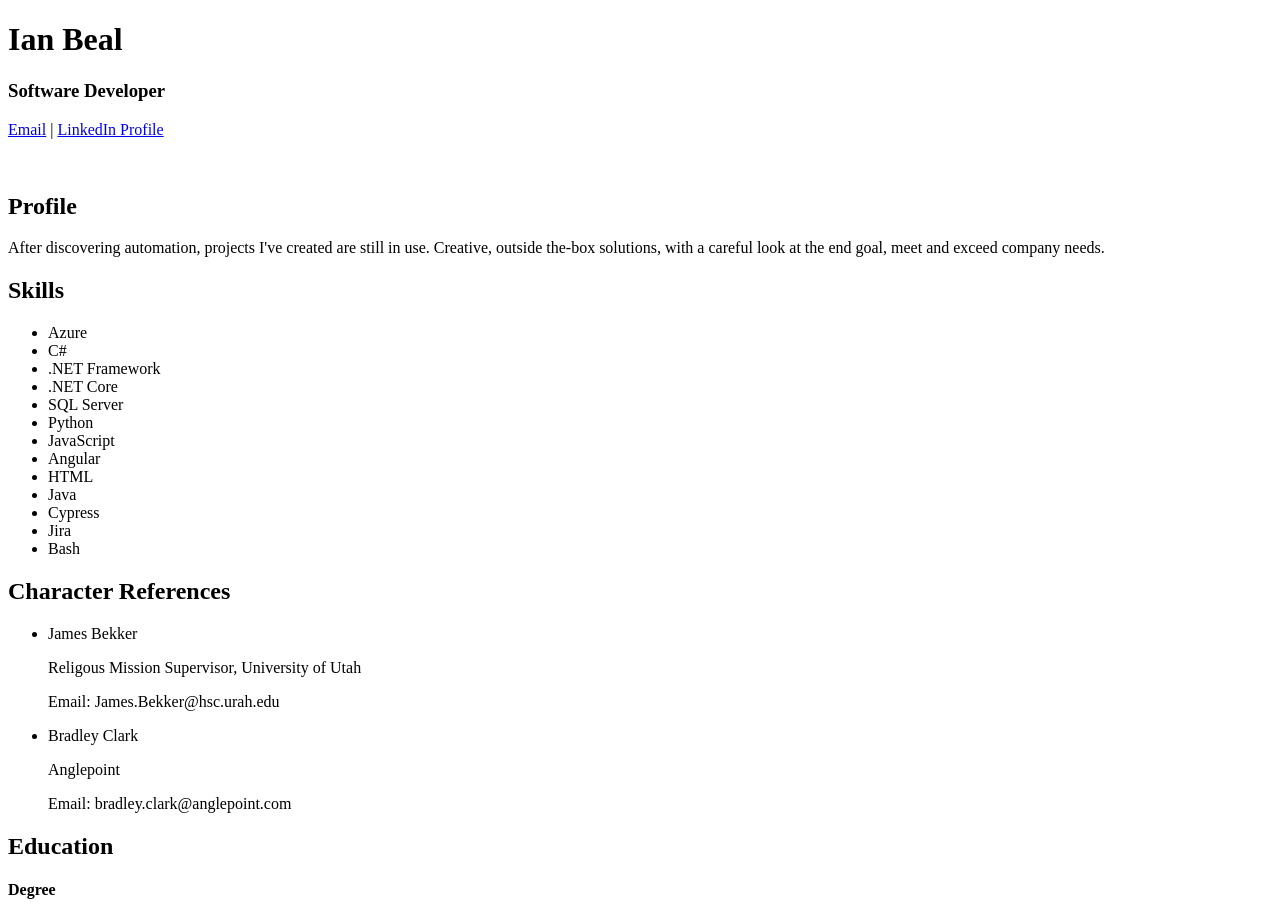
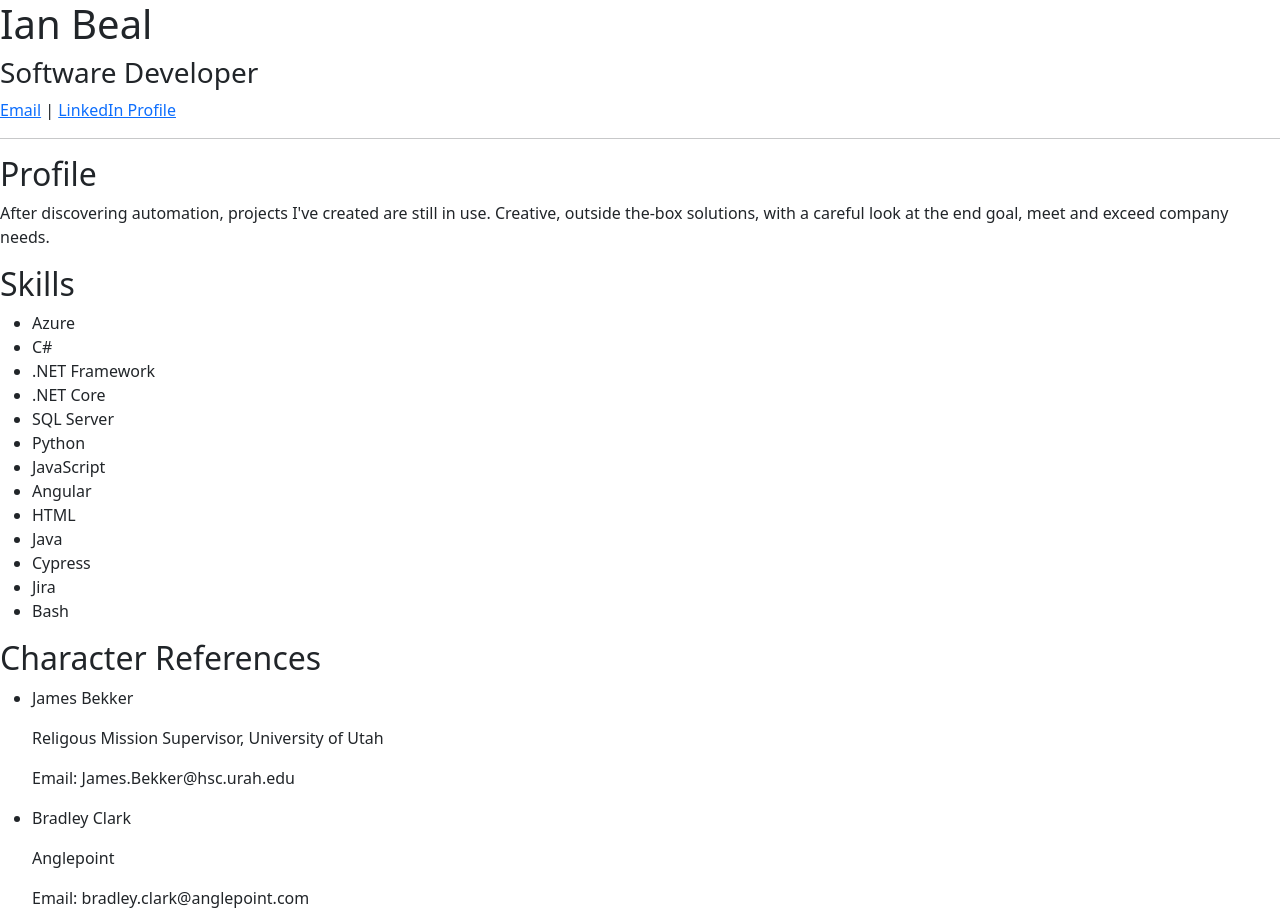
Before and after one commit to Bealer/resume, an Angular app: page / in a window 1280 px wide. Shown: the top 920 px of the page. Built offline with nearby package versions, Linux system fonts and the light colour scheme.

Commit message:
update stuff

```diff
--- a/angular.json
+++ b/angular.json
@@ -32,7 +32,9 @@
             "styles": [
               "src/styles.less"
             ],
-            "scripts": []
+            "scripts": [
+
+            ]
           },
           "configurations": {
             "production": {
--- a/package.json
+++ b/package.json
@@ -27,12 +27,14 @@
     "@angular/cli": "~15.1.1",
     "@angular/compiler-cli": "^15.1.0",
     "@types/jasmine": "~4.3.0",
+    "bootstrap": "^5.2.3",
     "jasmine-core": "~4.5.0",
     "karma": "~6.4.0",
     "karma-chrome-launcher": "~3.1.0",
     "karma-coverage": "~2.2.0",
     "karma-jasmine": "~5.1.0",
     "karma-jasmine-html-reporter": "~2.0.0",
+    "tailwindcss": "^3.2.4",
     "typescript": "~4.9.4"
   }
 }
--- a/src/app/app.component.html
+++ b/src/app/app.component.html
@@ -1,4 +1,4 @@
-<div id="header">
+<header id="header" class="mx-auto">
   <h1>Ian Beal</h1>
   <h3>Software Developer</h3>
   <p>
@@ -6,21 +6,21 @@
   <span> | </span>
     <a href="https://www.linkedin.com">LinkedIn Profile</a>
   </p>
-  <br>
-</div>
+  <hr>
+</header>
 <div id="profile">
   <h2>Profile</h2>
   <p>After discovering automation, projects I've created are still in use.
     Creative, outside the-box solutions, with a careful look at the
     end goal, meet and exceed company needs.</p>
 </div>
-<div>
+<div id="skill" class="mx-auto">
   <h2>Skills</h2>
   <ul>
     <li *ngFor="let skill of skills">{{ skill }}</li>
   </ul>
 </div>
-<div>
+<div id="reference">
   <h2>Character References</h2>
   <ul>
     <li *ngFor="let ref of referenceView">
@@ -30,7 +30,7 @@
     </li>
   </ul>
 </div>
-<div>
+<div id="education">
   <h2>Education</h2>
   <h4>Degree</h4>
   <ul>
--- a/src/styles.less
+++ b/src/styles.less
@@ -1 +1,3 @@
 /* You can add global styles to this file, and also import other style files */
+@import '~bootstrap/dist/css/bootstrap.css';
+// @import './styles/position-helpers';
--- /dev/null
+++ b/tailwind.config.js
@@ -0,0 +1,8 @@
+/** @type {import('tailwindcss').Config} */
+module.exports = {
+  content: [],
+  theme: {
+    extend: {},
+  },
+  plugins: [],
+}
```
Also changed, not shown: 1 other file (tests, documents, lock files or other folders).
